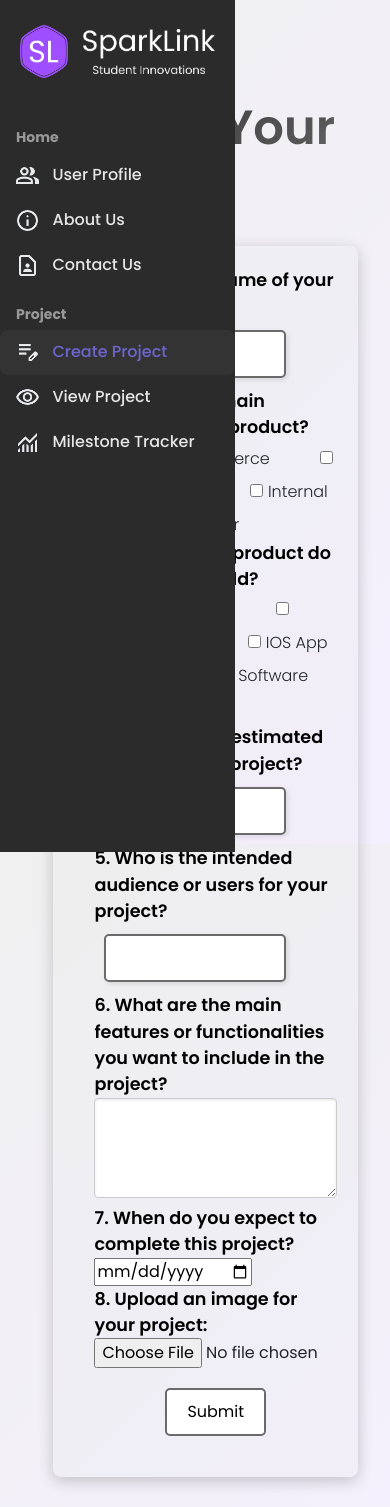
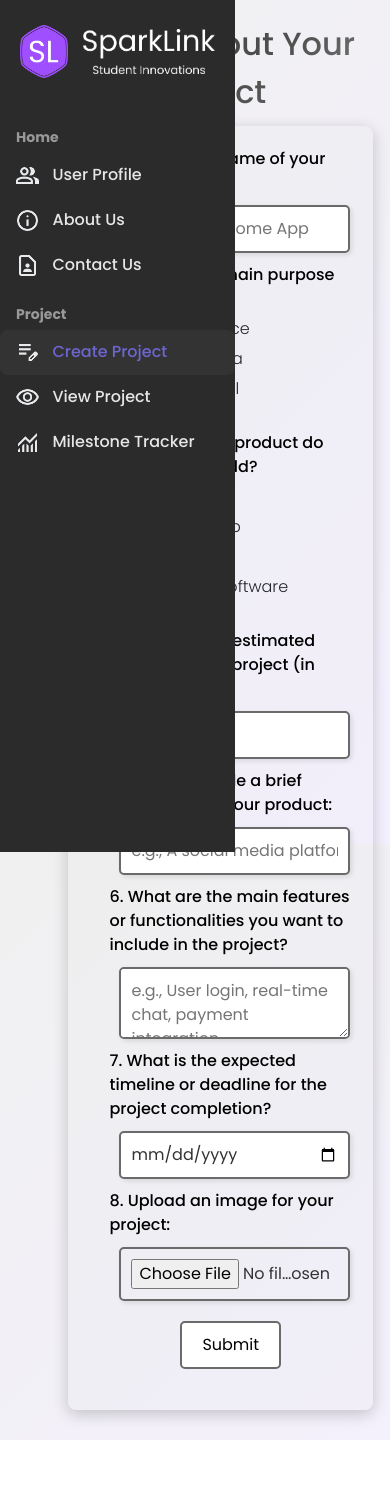
Before and after one commit to pooja-vish/SparkLink, a React (Create React App) app in the folder sparklink/: page /create-project in a window 390 px wide. After the commit the page ends 1440 px from the top, so only its background shows below. Built offline with nearby package versions, Linux system fonts and the light colour scheme.

Commit message:
updated create project form
processing logo
other text field

```diff
--- a/sparklink/src/component/createproject/CreateProjectComponent.css
+++ b/sparklink/src/component/createproject/CreateProjectComponent.css
@@ -13,6 +13,11 @@
   font-style: normal;
 }
 
+.message {
+  text-align: center;
+  font-weight: 600;
+}
+
 .error-message {
   color: red;
   margin: 10px 0;
@@ -21,165 +26,6 @@
 .success-message {
   color: green;
   margin: 10px 0;
-  }
-
-
-/* Search Bar */
-/* .search-container {
-    display: flex;
-    justify-content: flex-start;
-    margin-bottom: 20px;
-} */
-
-.search-input {
-    padding: 10px;
-    width: 100%;
-    border-radius: 8px;
-    border: 1px solid #ddd;
-    font-size: 16px;
-}
-
-/* Tabs */
-.tabs {
-    display: flex;
-    gap: 20px;
-    margin-bottom: 20px;
-}
-
-.tab {
-    font-size: 16px;
-    font-weight: bold;
-    color: #999;
-    cursor: pointer;
-}
-
-.tab.active {
-    color: black;
-    border-bottom: 2px solid black;
-}
-
-/* Progress Cards */
-.progress-items {
-    cursor: pointer !important;
-    display: flex;
-    gap: 20px;
-}
-
-.progress-card {
-    background-color: #2b2b2b;
-    color: white;
-    padding: 20px;
-    border-radius: 16px;
-    width: 250px;
-    position: relative;
-    box-shadow: 0 4px 12px rgba(0, 0, 0, 0.1);
-    transition: transform 0.2s ease-in-out;
-}
-
-.progress-card:hover {
-    transform: translateY(-10px);
-}
-
-/* .progress-image {
-    width: 100%;
-    height: 120px;
-    background-color: #444;
-    border-radius: 12px;
-    margin-bottom: 20px;
-} */
-
-/* Progress Content */
-.progress-category {
-    color: #999;
-    font-size: 12px;
-    font-weight: bold;
-}
-
-.progress-title {
-    font-size: 18px;
-    margin-bottom: 10px;
-}
-
-/* Progress Bar */
-.progress-bar-container {
-    display: flex;
-    align-items: center; /* Center align items vertically */
-    margin-top: 10px; /* Space above progress bar */
-}
-
-.progress-bar {
-    flex-grow: 1; /* Allow progress bar to take available space */
-    height: 10px; /* Height of the progress bar */
-    background-color: #e0e0e0; /* Light gray background for the bar */
-    border-radius: 5px; /* Rounded corners */
-    position: relative; /* For positioning the inner progress */
-    margin-right: 10px; /* Space between the progress bar and text */
-}
-
-.progress {
-    height: 100%; /* Fill the height of the bar */
-    background-color: #007bff; /* Blue color for the progress */
-    border-radius: 5px; /* Rounded corners */
-}
-
-.progress-text {
-    font-weight: bold; /* Bold text for visibility */
-    color: #999; /* Dark text color */
-}
-
-.progress-image {
-    width: 100%;
-    height: 120px;
-    border-radius: 12px;
-    margin-bottom: 20px;
-    /* background-image: url('../../assets/user.png');
-    background-size: cover;
-    background-position: center;  */
-    position: relative;
-    display: flex;
-    justify-content: center;
-    align-items: center;
-    color: white;
-    /* Icon color */
-    font-size: 2em;
-    /* Icon size */
-    transition: transform 0.2s ease;
-    /* Smooth transition */
-}
-
-.form_textarea {
-    width: 100%; /* Full width to match input fields */
-    height: 100px; /* Height can be adjusted as needed */
-    padding: 10px; /* Padding for comfort */
-    border: 1px solid #ccc; /* Border style */
-    border-radius: 4px; /* Rounded corners */
-    font-size: 16px; /* Font size */
-    box-shadow: inset 0 1px 3px rgba(0, 0, 0, 0.1); /* Optional shadow for depth */
-    resize: vertical; /* Allow resizing vertically */
-  }
-
-  .form_textarea:focus {
-    border-color: #007bff; /* Change border color on focus */
-    outline: none; /* Remove default outline */
-    box-shadow: 0 0 5px rgba(0, 123, 255, 0.5); /* Focus shadow */
-  }
-
-
-
-.progress-image:hover {
-    transform: scale(1.05);
-    /* Slightly scale on hover */
-}
-
-/* Optional: Add additional styles for the icon */
-.progress-image i {
-    opacity: 0.8;
-    /* Make icon slightly transparent */
-}
-
-.progress-card:hover .progress-image i {
-    opacity: 1;
-    /* Fully visible on card hover */
 }
 
 .createproject_layout {
@@ -196,7 +42,71 @@
   overflow-y: auto;
 }
 
-.createproject_Heading{
+.form_label {
+  font-weight: 600 !important;
+  display: block;
+  font-size: 1.1rem;
+  /* font-weight: 500; */
+  color: #000;
+}
+
+@media (max-width: 768px) {
+  .radio_button_container input[type="checkbox"] {
+    margin-left: 15px;
+    margin-top: 10px;
+    margin-bottom: 5px;
+    cursor: pointer;
+  }
+
+  .createproject_Heading {
+    background: linear-gradient(135deg, #2b2b2b, #555555 70%, #888888);
+    -webkit-background-clip: text;
+    background-clip: text;
+    color: transparent;
+    -webkit-text-fill-color: transparent;
+    margin-left: 10px;
+    font-family: "Poppins", system-ui;
+    font-weight: 500 !important;
+    font-style: normal;
+    font-size: xx-large !important;
+    text-align: center;
+  }
+  .form_label {
+    font-weight: 500 !important;
+    display: block;
+    font-size: 1rem;
+    /* font-weight: 500; */
+    color: #000;
+  }
+  .createproject_form input[type="text"],
+  .createproject_form input[type="number"],
+  .project_image,
+  .form_textarea,
+  .createproject_datepicker {
+    width: 95% !important;
+  }
+
+  .createproject_layout {
+    width: 100%;
+    margin-left: 15px;
+  }
+}
+
+@media (min-width: 769px) {
+  .radio_button_container input[type="checkbox"]:first-of-type {
+    margin-left: 15px;
+  }
+
+  .radio_button_container input[type="checkbox"]:not(:first-child) {
+    margin-left: 50px;
+  }
+
+  .radio_button_container input[type="checkbox"] {
+    margin-top: 10px;
+    margin-bottom: 10px;
+    cursor: pointer;
+  }
+  .createproject_Heading {
     background: linear-gradient(135deg, #2b2b2b, #555555 70%, #888888);
     -webkit-background-clip: text;
     background-clip: text;
@@ -208,30 +118,23 @@
     font-style: normal;
     font-size: xxx-large !important;
   }
-
-.form_label{
-    font-weight: 600 !important;
-    display: block;
-    font-size: 1.1rem;
-    /* font-weight: 500; */
-    color: #000;
 }
 
-.radio_button_container input[type="radio"] {
-    margin-left: 50px;
-    margin-top: 10px;
-    cursor: pointer;
+.createproject_form input[type="text"],
+.createproject_form input[type="number"],
+.form_textarea {
+  display: block;
+  width: 75%;
+  padding: 10px;
+  margin: 10px;
+  border: 2px solid #6a6a6a;
+  border-radius: 5px;
+  font-size: 16px;
+  color: #333;
+  box-shadow: 2px 2px 5px rgba(0, 0, 0, 0.1);
 }
 
-.radio_button_container input[type="checkbox"] {
-    margin-left: 50px;
-    margin-top: 10px;
-    margin-bottom: 10px;
-    cursor: pointer;
-}
-
-.submit{
-
+.submit {
   display: block;
   margin: 20px auto; /* Auto margin centers the button horizontally */
   padding: 10px 20px;
@@ -244,49 +147,19 @@
   font-family: "Poppins", system-ui;
   margin-left: 5px;
 }
-.createproject_form{
-    padding-left:20px;
-}
-.createproject_form input[type="text"]{
-    display: block;
-    width: 75%;
-    padding: 10px;
-    margin: 10px;
-    border: 2px solid #6a6a6a;
-    border-radius: 5px;
-    font-size: 16px;
-    color: #333;
-    box-shadow: 2px 2px 5px rgba(0, 0, 0, 0.1);
+.createproject_form {
+  padding-left: 20px;
 }
 
-.createproject_form input[type="text"]:focus{
+.createproject_form input[type="text"]:focus,
+.form_textarea:focus {
   border-color: #444;
   box-shadow: 0 0 8px rgba(100, 90, 100, 0.8);
   outline: none;
 }
 
-
-.tab {
-    cursor: pointer;
-    padding: 10px 15px;
-    border: 1px solid #ccc;
-    margin-right: 5px;
-    border-radius: 5px;
-}
-
-.tab.active {
-    background-color: #007bff;
-    color: white;
-    border: none;
-}
-
-.tab:hover {
-    background-color: rgba(0, 123, 255, 0.1);
-    color: #007bff;
-    border: 1px solid #007bff;
-}
-
-.createproject_datepicker {
+.createproject_datepicker,
+.project_image {
   display: block;
   cursor: pointer !important;
   padding: 10px;
@@ -297,3 +170,13 @@
   color: #333;
   box-shadow: 2px 2px 5px rgba(0, 0, 0, 0.1);
 }
+
+.loading-overlay {
+  position: fixed;;
+  top: 0;
+  left: 0;
+  width: 100%;
+  height: 100%;
+  background-color: rgba(0, 0, 0, 0.3); /* Semi-transparent background */
+  z-index: 10; /* Ensure the overlay is above the form */
+}
--- a/sparklink/src/component/createproject/CreateProjectComponent.jsx
+++ b/sparklink/src/component/createproject/CreateProjectComponent.jsx
@@ -1,12 +1,22 @@
 import React, { useState, useRef } from "react";
-import { getStorage, ref, uploadBytes, getDownloadURL, deleteObject } from "firebase/storage"; // Firebase imports
+import {
+  getStorage,
+  ref,
+  uploadBytes,
+  getDownloadURL,
+  deleteObject,
+} from "firebase/storage"; // Firebase imports
 import { storage } from "../../firebase_script"; // Your Firebase config file
 import "./CreateProjectComponent.css";
 import MenuComponent from "../../component/menu/MenuComponent";
 
 const CreateProjectComponent = () => {
   const dateInputRef = useRef(null);
-
+  const [isOtherPurposeChecked, setIsOtherPurposeChecked] = useState(false);
+  const [isOtherProductChecked, setIsOtherProductChecked] = useState(false);
+  const [otherPurposeText, setOtherPurposeText] = useState("");
+  const [otherProductText, setOtherProductText] = useState("");
+  const [loading, setLoading] = useState(false);
   // Form states
   const [projectName, setProjectName] = useState("");
   const [purpose, setPurpose] = useState([]);
@@ -22,6 +32,58 @@ const CreateProjectComponent = () => {
   const [errorMessage, setErrorMessage] = useState("");
   const [successMessage, setSuccessMessage] = useState("");
 
+  const triggerDatePicker = () => {
+    if (dateInputRef.current) {
+      dateInputRef.current.showPicker();
+    }
+  };
+
+  const handlePurposeCheckBoxChange = (e) => {
+    setIsOtherPurposeChecked(e.target.checked);
+    if (e.target.checked && e.target.value !== "Other") {
+      setPurpose([...purpose, e.target.value]);
+    } else {
+      setPurpose(purpose.filter((p) => p !== e.target.value));
+    }
+  };
+
+  const handleOtherPurposetextChange = (e) => {
+    const text = e.target.value;
+    setOtherPurposeText(text);
+    if (setIsOtherPurposeChecked) {
+      setPurpose((prevPurpose) => {
+        // Remove any existing "other" text first, then add the new one
+        const filteredPurpose = prevPurpose.filter(
+          (p) => p !== otherPurposeText
+        );
+        return [...filteredPurpose, text];
+      });
+    }
+  };
+
+  const handleProductCheckBoxChange = (e) => {
+    setIsOtherProductChecked(e.target.checked);
+    if (e.target.checked && e.target.value !== "Other") {
+      setProduct([...product, e.target.value]);
+    } else {
+      setProduct(product.filter((p) => p !== e.target.value));
+    }
+  };
+
+  const handleOtherProducttextChange = (e) => {
+    const text = e.target.value;
+    setOtherProductText(text);
+    if (setIsOtherProductChecked) {
+      setProduct((prevProduct) => {
+        // Remove any existing "other" text first, then add the new one
+        const filteredProduct = prevProduct.filter(
+          (p) => p !== otherProductText
+        );
+        return [...filteredProduct, text];
+      });
+    }
+  };
+
   // Handle image change
   const handleImageChange = (e) => {
     setImageFile(e.target.files[0]); // Set the selected image file
@@ -34,9 +96,23 @@ const CreateProjectComponent = () => {
     // Clear previous messages
     setErrorMessage("");
     setSuccessMessage("");
+    setLoading(true);
+
+    if (setIsOtherPurposeChecked) {
+      setPurpose((prevPurpose) => [...prevPurpose, otherPurposeText]);
+      console.log("purpose --- > " + purpose);
+    }
 
     // Basic form validation
-    if (!projectName || !purpose.length || !product.length || !projectBudget || !projectAudience || !features || !projectDeadline) {
+    if (
+      !projectName ||
+      !purpose.length ||
+      !product.length ||
+      !projectBudget ||
+      !projectAudience ||
+      !features ||
+      !projectDeadline
+    ) {
       setErrorMessage("Please fill in all required fields.");
       return;
     }
@@ -100,6 +176,8 @@ const CreateProjectComponent = () => {
       }
     } catch (error) {
       setErrorMessage("Error submitting form: " + error.message);
+    } finally {
+      setLoading(false); // Hide loading indicator after the operation completes
     }
   };
 
@@ -116,8 +194,6 @@ const CreateProjectComponent = () => {
               </div>
               <div className="createproject_layout">
                 {/* Display error and success messages */}
-                {errorMessage && <div className="error-message">{errorMessage}</div>}
-                {successMessage && <div className="success-message">{successMessage}</div>}
 
                 <div className="createproject_form">
                   <form onSubmit={handleSubmit}>
@@ -128,13 +204,16 @@ const CreateProjectComponent = () => {
                       type="text"
                       name="project_name"
                       value={projectName}
+                      placeholder="e.g., My Awesome App"
                       onChange={(e) => setProjectName(e.target.value)}
+                      maxLength={150}
                     />
 
                     <label className="form_label">
                       2. What is the main purpose of the product?
                     </label>
                     <div className="radio_button_container">
+                      <div>
                         <input
                           type="checkbox"
                           name="purpose"
@@ -143,11 +222,15 @@ const CreateProjectComponent = () => {
                             if (e.target.checked) {
                               setPurpose([...purpose, e.target.value]);
                             } else {
-                            setPurpose(purpose.filter(p => p !== e.target.value));
+                              setPurpose(
+                                purpose.filter((p) => p !== e.target.value)
+                              );
                             }
                           }}
                         />
                         <span>E-Commerce</span>
+                      </div>
+                      <div>
                         <input
                           type="checkbox"
                           name="purpose"
@@ -156,11 +239,15 @@ const CreateProjectComponent = () => {
                             if (e.target.checked) {
                               setPurpose([...purpose, e.target.value]);
                             } else {
-                            setPurpose(purpose.filter(p => p !== e.target.value));
+                              setPurpose(
+                                purpose.filter((p) => p !== e.target.value)
+                              );
                             }
                           }}
                         />
                         <span>Social Media</span>
+                      </div>
+                      <div>
                         <input
                           type="checkbox"
                           name="purpose"
@@ -169,30 +256,39 @@ const CreateProjectComponent = () => {
                             if (e.target.checked) {
                               setPurpose([...purpose, e.target.value]);
                             } else {
-                            setPurpose(purpose.filter(p => p !== e.target.value));
+                              setPurpose(
+                                purpose.filter((p) => p !== e.target.value)
+                              );
                             }
                           }}
                         />
                         <span>Internal Tool</span>
+                      </div>
+                      <div>
                         <input
                           type="checkbox"
                           name="purpose"
                           value="Other"
-                        onChange={(e) => {
-                          if (e.target.checked) {
-                            setPurpose([...purpose, e.target.value]);
-                          } else {
-                            setPurpose(purpose.filter(p => p !== e.target.value));
-                          }
-                        }}
+                          onChange={handlePurposeCheckBoxChange}
                         />
+
                         <span>Other</span>
+                      </div>
+                      {isOtherPurposeChecked && (
+                        <input
+                          type="text"
+                          name="other purpose"
+                          placeholder="Specify your purpose"
+                          onChange={handleOtherPurposetextChange}
+                        />
+                      )}
                     </div>
 
                     <label className="form_label">
                       3. What type of product do you want to build?
                     </label>
                     <div className="radio_button_container ">
+                      <div>
                         <input
                           type="checkbox"
                           name="product"
@@ -201,11 +297,15 @@ const CreateProjectComponent = () => {
                             if (e.target.checked) {
                               setProduct([...product, e.target.value]);
                             } else {
-                            setProduct(product.filter(p => p !== e.target.value));
+                              setProduct(
+                                product.filter((p) => p !== e.target.value)
+                              );
                             }
                           }}
                         />
                         <span>Website</span>
+                      </div>
+                      <div>
                         <input
                           type="checkbox"
                           name="product"
@@ -214,11 +314,15 @@ const CreateProjectComponent = () => {
                             if (e.target.checked) {
                               setProduct([...product, e.target.value]);
                             } else {
-                            setProduct(product.filter(p => p !== e.target.value));
+                              setProduct(
+                                product.filter((p) => p !== e.target.value)
+                              );
                             }
                           }}
                         />
                         <span>Android App</span>
+                      </div>
+                      <div>
                         <input
                           type="checkbox"
                           name="product"
@@ -227,11 +331,15 @@ const CreateProjectComponent = () => {
                             if (e.target.checked) {
                               setProduct([...product, e.target.value]);
                             } else {
-                            setProduct(product.filter(p => p !== e.target.value));
+                              setProduct(
+                                product.filter((p) => p !== e.target.value)
+                              );
                             }
                           }}
                         />
                         <span>IOS App</span>
+                      </div>
+                      <div>
                         <input
                           type="checkbox"
                           name="product"
@@ -240,87 +348,121 @@ const CreateProjectComponent = () => {
                             if (e.target.checked) {
                               setProduct([...product, e.target.value]);
                             } else {
-                            setProduct(product.filter(p => p !== e.target.value));
+                              setProduct(
+                                product.filter((p) => p !== e.target.value)
+                              );
                             }
                           }}
                         />
                         <span>Windows Software</span>
+                      </div>
+                      <div>
                         <input
                           type="checkbox"
                           name="product"
                           value="Other"
-                        onChange={(e) => {
-                          if (e.target.checked) {
-                            setProduct([...product, e.target.value]);
-                          } else {
-                            setProduct(product.filter(p => p !== e.target.value));
-                          }
-                        }}
+                          onChange={handleProductCheckBoxChange}
                         />
                         <span>Other</span>
                       </div>
+                      {isOtherProductChecked && (
+                        <input
+                          type="text"
+                          name="other text"
+                          placeholder="Specify your product type"
+                          onChange={handleOtherProducttextChange}
+                        />
+                      )}
+                    </div>
 
                     <label className="form_label">
-                      4. What is your estimated budget for this project?
+                      4. What is your estimated budget for this project (in
+                      CAD)?
                     </label>
                     <input
-                      type="text"
+                      type="number"
                       name="project_budget"
                       value={projectBudget}
                       onChange={(e) => setProjectBudget(e.target.value)}
+                      placeholder="e.g., 2000"
+                      min="0"
                     />
 
                     <label className="form_label">
-                      5. Who is the intended audience or users for your project?
+                      5. Please provide a brief description of your product:
                     </label>
                     <input
                       type="text"
                       name="project_audience"
                       value={projectAudience}
                       onChange={(e) => setProjectAudience(e.target.value)}
+                      placeholder="e.g., A social media platform for connecting local communities"
+                      maxLength={250} // You can set a maximum length if needed
                     />
 
                     <label className="form_label">
-                      6. What are the main features or functionalities you want to include in the project?
+                      6. What are the main features or functionalities you want
+                      to include in the project?
                     </label>
                     <textarea
                       name="features"
                       value={features}
                       onChange={(e) => setFeatures(e.target.value)}
                       className="form_textarea" // Add a class for styling
+                      placeholder="e.g., User login, real-time chat, payment integration"
                     ></textarea>
 
-
                     <label className="form_label">
-                      7. When do you expect to complete this project?
+                      7. What is the expected timeline or deadline for the
+                      project completion?
                     </label>
                     <input
                       type="date"
                       name="project_deadline"
                       ref={dateInputRef}
                       value={projectDeadline}
+                      className="createproject_datepicker date"
+                      //   onClick={triggerDatePicker}
                       onChange={(e) => setProjectDeadline(e.target.value)}
                     />
 
                     <label className="form_label">
-
                       8. Upload an image for your project:
                     </label>
                     <input
                       type="file"
                       onChange={handleImageChange} // Handle image selection
+                      className="project_image"
                       accept="image/*"
                     />
 
                     <button className="submit button-home" type="submit">
                       Submit
                     </button>
+                    <div className="message">
+                      {errorMessage && (
+                        <div className="error-message">{errorMessage}</div>
+                      )}
+                      {successMessage && (
+                        <div className="success-message">{successMessage}</div>
+                      )}
+                    </div>
                   </form>
                 </div>
               </div>
             </div>
           </div>
         </div>
+        {/* Loading overlay */}
+        {loading && (
+          <div className="loading-overlay d-flex justify-content-center align-items-center">
+            <div className="text-center">
+              <div className="spinner-border text-light" style={{width: "5rem", height: "5rem"}} role="status">
+              </div>
+              <div className="text-light mt-2">Processing...</div>
+            </div>
+          </div>
+        )}
       </div>
     </>
   );
```
Lines whose indentation alone changed are shown as unchanged.
